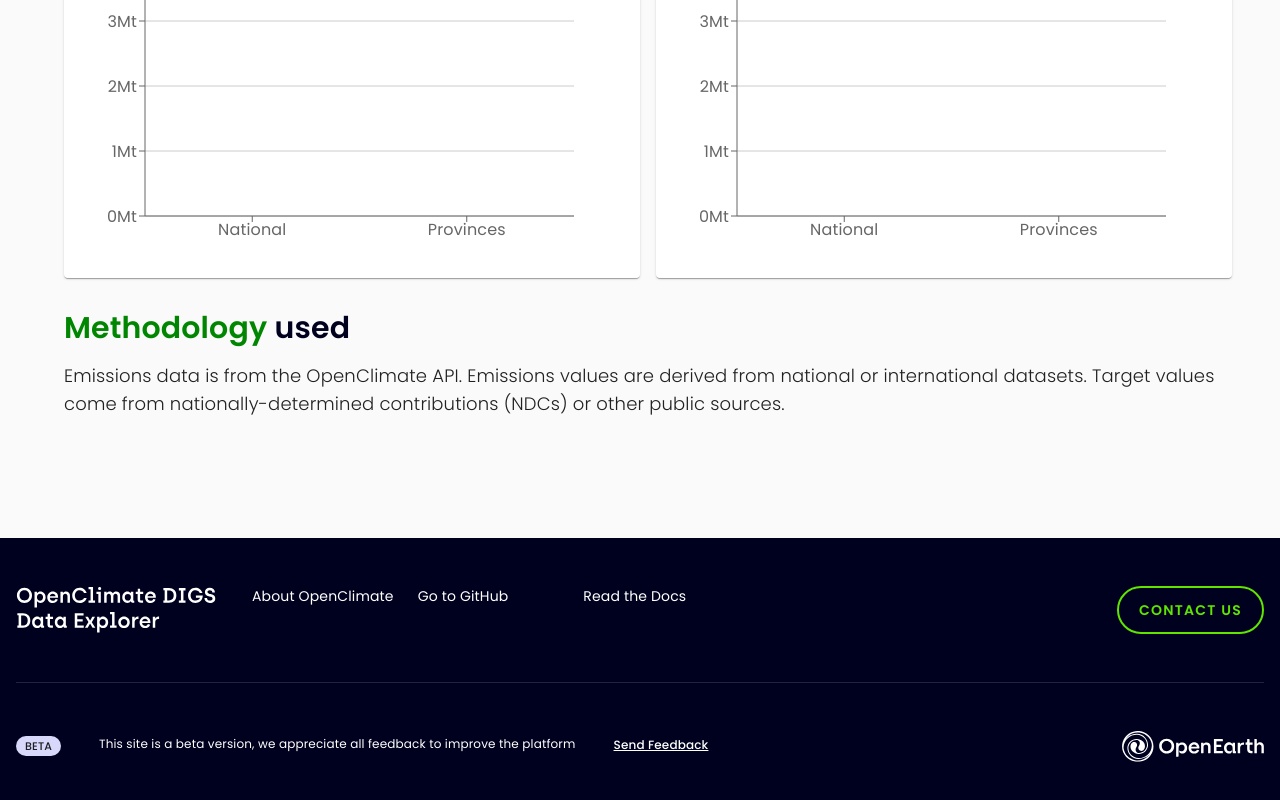
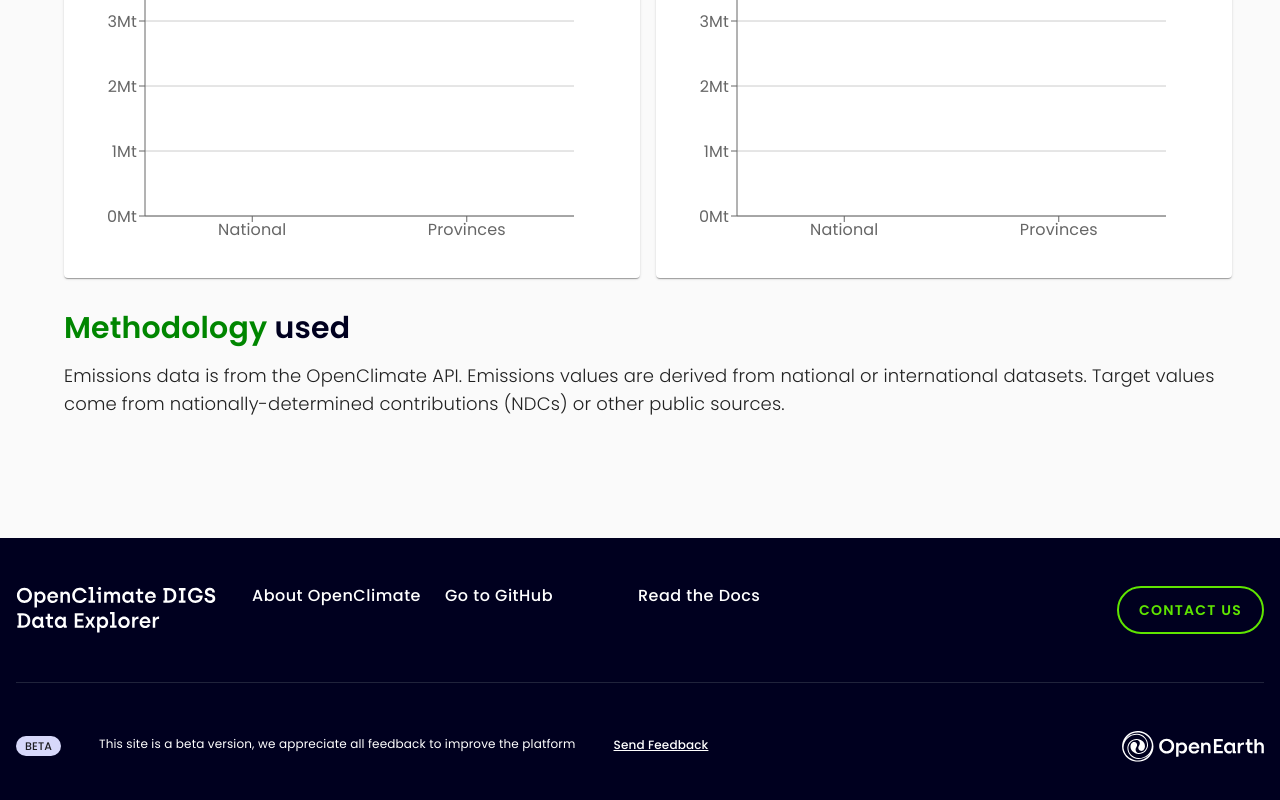
Before and after one commit to Open-Earth-Foundation/target-gap, a Next.js app: page / in a window 1280 px wide. Shown: the part 1307-2107 px from the top of the page. Built offline with nearby package versions, Linux system fonts and the light colour scheme.

Commit message:
fix:change list text to mui typography footer

```diff
--- a/src/components/footer/PageFooter.tsx
+++ b/src/components/footer/PageFooter.tsx
@@ -1,6 +1,6 @@
 "use client";
 
-import { Box, Button, Divider } from "@mui/material";
+import { Box, Button, Divider, Typography } from "@mui/material";
 import Container from "@mui/material/Container";
 import Image from "next/image";
 import Link from "next/link";
@@ -31,17 +31,35 @@ const Footer = () => {
                 <Link
                   className="text-white text-[14px]"
                   href="https://www.openearth.org/projects/openclimate">
-                  About OpenClimate
+                  <Typography
+                    sx={{ fontFamily: { xs: "12px", md: "14px" } }}
+                    fontWeight="500"
+                    lineHeight="20px"
+                    letterSpacing="0.5px">
+                    About OpenClimate
+                  </Typography>
                 </Link>
                 <Link
                   className="text-white text-[14px]"
                   href="https://www.openearth.org/projects/openclimate">
-                  Go to GitHub
+                  <Typography
+                    sx={{ fontFamily: { xs: "12px", md: "14px" } }}
+                    fontWeight="500"
+                    lineHeight="20px"
+                    letterSpacing="0.5px">
+                    Go to GitHub
+                  </Typography>
                 </Link>
                 <Link
                   className="text-white text-[14px]"
                   href="https://www.openearth.org/projects/openclimate">
-                  Read the Docs
+                  <Typography
+                    sx={{ fontFamily: { xs: "12px", md: "14px" } }}
+                    fontWeight="500"
+                    lineHeight="20px"
+                    letterSpacing="0.5px">
+                    Read the Docs
+                  </Typography>
                 </Link>
               </Box>
             </Box>
```
